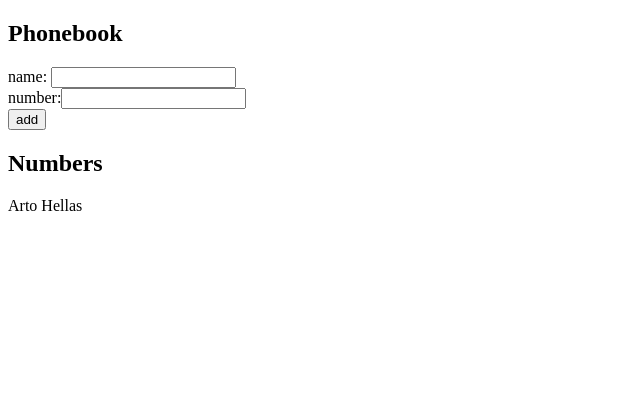
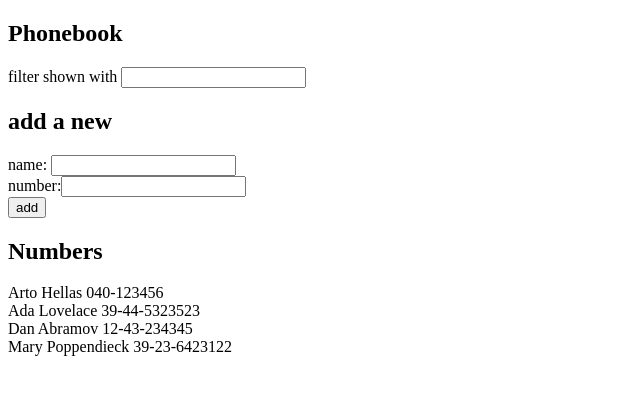
Before and after one commit to RarangoH/FullStackOpen, a React (Create React App) app in the folder part2/phonebook/: page / in a window 1280 px wide. Shown: the top 394 px of the page, without its empty margins (0-640 px from the left). Built offline with nearby package versions, Linux system fonts and the light colour scheme.

Commit message:
working on loading names with input letters

```diff
--- a/part2/phonebook/src/App.js
+++ b/part2/phonebook/src/App.js
@@ -1,42 +1,72 @@
 import { useState } from 'react'
+import Persona from './components/Persona';
 
 const App = () => {
   const [persons, setPersons] = useState([
-    { name: 'Arto Hellas',
-      phone: '393234209823041' }
+    { name: 'Arto Hellas', number: '040-123456', id: 1 },
+    { name: 'Ada Lovelace', number: '39-44-5323523', id: 2 },
+    { name: 'Dan Abramov', number: '12-43-234345', id: 3 },
+    { name: 'Mary Poppendieck', number: '39-23-6423122', id: 4 }
   ]) ;
   const [newName, setNewName] = useState('');
-  const [newPhone, setPhone] = useState('');
+  const [newNumber, setNumber] = useState('');
+  const [newContNames, setContNames] = useState([]);
+
+
 
 
   const handleChangeName = (event) => {
     console.log(event.target.value);
     setNewName(event.target.value);
   }
-  const handleChangePhone = (event) => {
+  const handleChangeNumber = (event) => {
     console.log(event.target.value);
-    setPhone(event.target.value);
+    setNumber(event.target.value);
   }
+
+
+  const handleChangeSearch =(event) => {
+    console.log(event.target.value);
+    persons.forEach(p => {
+      if(p.name.includes(event.target.value)){
+        console.log("objName",p.name)
+        const pObject={
+          name: p.name,
+          number: p.number,
+          id:p.id
+        }
+        setContNames(newContNames.concat(pObject));
+
+      }
+
+    })
+    // console.log("ola",newContNames)
+
+
+  }
+
 
   const addPerson = (event) =>{
 
     event.preventDefault();
     const personObject={
       name: newName,
-      phone: newPhone
+      number: newNumber,
+      id:persons[persons.length-1].id +1
     }
 
     console.log("name",personObject.name)
     if(!arrayVer(personObject)){
       setPersons(persons.concat(personObject));
       setNewName('');
-      setPhone('');
+      setNumber('');
     }else{
       alert(`${personObject.name} is already added to the phonebook`);
     }
 
 
   }
+
 
   const arrayVer = (x) =>{
 
@@ -48,14 +78,17 @@
       return false;
     }
   }
+
   console.log(persons)
   return (
     <div>
       <h2>Phonebook</h2>
+      <div>filter shown with <input onChange={handleChangeSearch}/></div>
+      <h2>add a new</h2>
       <form onSubmit={addPerson}>
 
       <div>name: <input value={newName} onChange={handleChangeName}/></div>
-      <div>number:<input value={newPhone} onChange={handleChangePhone}/></div>
+      <div>number:<input value={newNumber} onChange={handleChangeNumber}/></div>
 
 
 
@@ -64,9 +97,10 @@
         </div>
       </form>
       <h2>Numbers</h2>
-      <div> {persons.map(p => <div key={p.name}> {p.name}</div>)}</div>
+
+     <Persona persons={persons} />
+      {/* <div> {persons.map(p => <div key={p.id}> {p.name} {p.number}</div>)}</div> */}
     </div>
   )
 }
-
 export default App
--- /dev/null
+++ b/part2/phonebook/src/components/Persona.js
@@ -0,0 +1,19 @@
+
+
+
+
+const Persona = ({persons}) =>{
+
+
+
+
+        return (
+            <div>
+                {persons.map(person => <div key={person.id}>{person.name} {person.number}</div>)}
+            </div>
+        )
+
+
+}
+
+export default Persona
```
